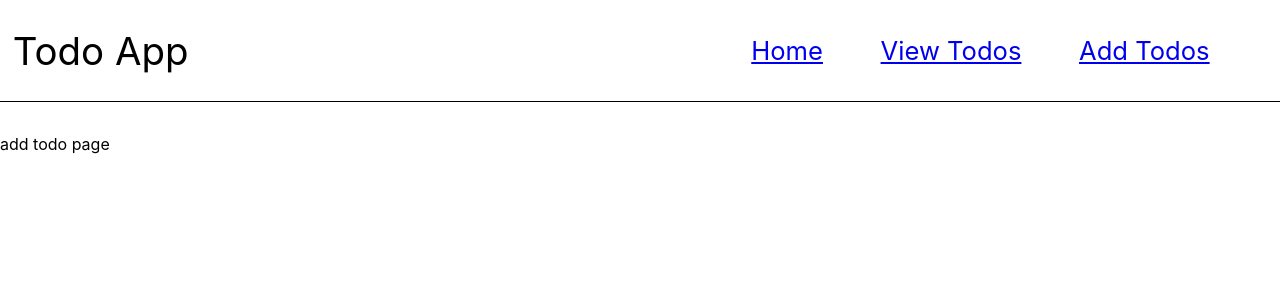
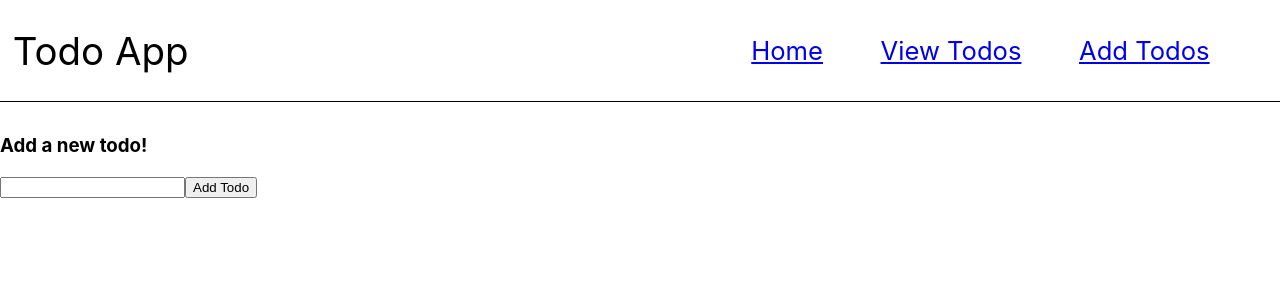
Before and after one commit to imbingz/todo-mern-stack, a React (Create React App) app in the folder frontend/: page /todos/new in a window 1280 px wide. Shown: the top 300 px of the page. Built offline with nearby package versions, Linux system fonts and the light colour scheme.

Commit message:
added add todo form and functionalities

```diff
--- a/frontend/src/pages/AddTodo.js
+++ b/frontend/src/pages/AddTodo.js
@@ -1,7 +1,38 @@
-import React from 'react';
+import React, { useState } from 'react';
+import { useGlobalContext } from '../utils/GlobalContext';
 
-function AddTodo() {
-	return <div>add todo page</div>;
-}
+const AddTodo = () => {
+	const [ , dispatch ] = useGlobalContext();
+	const [ todoValue, setTodoValue ] = useState('');
+
+	const addTodo = async e => {
+		e.preventDefault();
+		try {
+			const response = await fetch('/api/todo', {
+				headers: {
+					'Content-Type': 'application/json'
+				},
+				body: JSON.stringify({ text: todoValue }),
+				method: 'POST'
+			});
+			const json = await response.json();
+
+			dispatch({ type: 'addTodo', payload: json.data });
+			setTodoValue('');
+		} catch (error) {
+			console.log(error);
+		}
+	};
+
+	return (
+		<div>
+			<h3>Add a new todo!</h3>
+			<form onSubmit={addTodo}>
+				<input type='text' name='todo' value={todoValue} onChange={e => setTodoValue(e.target.value)} />
+				<button>Add Todo</button>
+			</form>
+		</div>
+	);
+};
 
 export default AddTodo;
```
